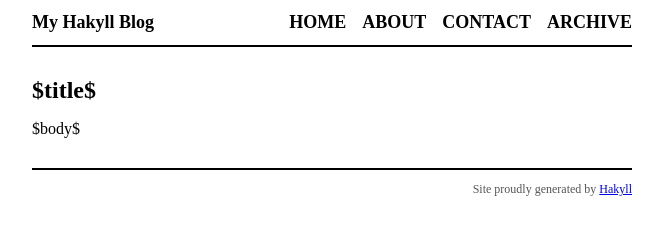
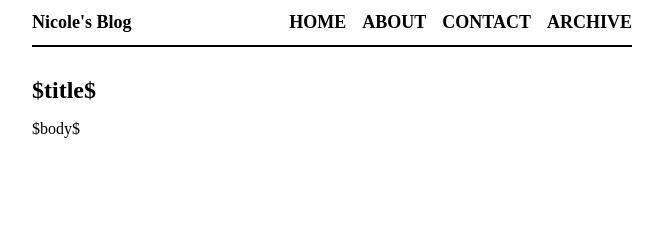
Before and after one commit to nprindle/blog, a plain HTML site: page templates/default.html in a window 1280 px wide. Shown: the whole page, without its empty margins (308-971 px from the left). Drawn offline with Linux system fonts and the light colour scheme.

```diff
--- a/templates/default.html
+++ b/templates/default.html
@@ -4,13 +4,13 @@
         <meta charset="utf-8">
         <meta http-equiv="x-ua-compatible" content="ie=edge">
         <meta name="viewport" content="width=device-width, initial-scale=1">
-        <title>My Hakyll Blog - $title$</title>
+        <title>Nicole's Blog - $title$</title>
         <link rel="stylesheet" href="/css/default.css" />
     </head>
     <body>
         <header>
             <div class="logo">
-                <a href="/">My Hakyll Blog</a>
+                <a href="/">Nicole's Blog</a>
             </div>
             <nav>
                 <a href="/">Home</a>
@@ -24,10 +24,5 @@
             <h1>$title$</h1>
             $body$
         </main>
-
-        <footer>
-            Site proudly generated by
-            <a href="http://jaspervdj.be/hakyll">Hakyll</a>
-        </footer>
     </body>
 </html>
```
Also changed, not shown: 1 other file.
